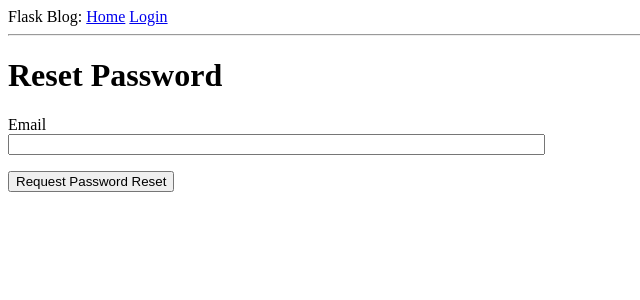
After one commit to Musketeer-Liu/Flask_Mega_Project, a Flask app: page /reset_password_request in a window 1280 px wide. The commit adds this page. Shown: the top 300 px of the page, without its empty margins (0-640 px from the left). Run offline with Flask 2, Linux system fonts and the light colour scheme.

Commit message:
Email Setup

```diff
--- a/app/forms.py
+++ b/app/forms.py
@@ -50,3 +50,8 @@ class EditProfileForm(FlaskForm):
 class PostForm(FlaskForm):
     post = TextAreaField('Say something', validators=[DataRequired()])
     submit = SubmitField('Submit')
+
+
+class ResetPasswordRequestForm(FlaskForm):
+    email = StringField('Email', validators=[DataRequired(), Email()])
+    submit = SubmitField('Request Password Reset')
--- a/app/routes.py
+++ b/app/routes.py
@@ -4,7 +4,7 @@ from werkzeug.urls import url_parse
 from datetime import datetime
 
 from app import app, db
-from app.forms import LoginForm, RegistrationForm, EditProfileForm, PostForm
+from app.forms import LoginForm, RegistrationForm, EditProfileForm, PostForm, ResetPasswordRequestForm
 from app.models import User, Post
 
 
@@ -153,3 +153,17 @@ def unfollow(username):
     db.session.commit()
     flash('You are not following {}.'.format(username))
     return redirect(url_for('user', username=username))
+
+
+@app.route('/reset_password_request', methods=['GET', 'POST'])
+def reset_password_request():
+    if current_user.is_authenticated:
+        return redirect(url_for('index'))
+    form = ResetPasswordRequestForm()
+    if form.validate_on_submit():
+        user = User.query.filter_by(email=form.email.data).first()
+        if user:
+            send_password_reset_email(user)
+        flash('Check your email for the instructions to reset your password')
+        return redirect(url_for('login'))
+    return render_template('reset_password_request.html', title='Reset Password', form=form)
--- a/app/templates/login.html
+++ b/app/templates/login.html
@@ -26,6 +26,12 @@
             {{ form.submit() }} <br>
         </p>
         <p>
+            Forgot Your Password?
+            <a href="{{ url_for('reset_password_request') }}">
+                Click to Reset It!
+            </a>
+        </p>
+        <p>
             New User?
             <a href="{{ url_for('register') }}">
                 Click to Register!
--- /dev/null
+++ b/app/templates/reset_password_request.html
@@ -0,0 +1,16 @@
+{% extends "base.html" %}
+
+{% block content %}
+    <h1>Reset Password</h1>
+    <form action="" method="post">
+        {{ form.hidden_tag() }}
+        <p>
+            {{ form.email.label }}<br>
+            {{ form.email(size=64) }}<br>
+            {% for error in form.email.errors %}
+            <span style="color: red;">[{{ error }}]</span>
+            {% endfor %}
+        </p>
+        <p>{{ form.submit() }}</p>
+    </form>
+{% endblock %}
```
Also changed, not shown: app/__init__.py (+7 -2 lines), app/email.py (added, +9 -0 lines), 1 other file.
